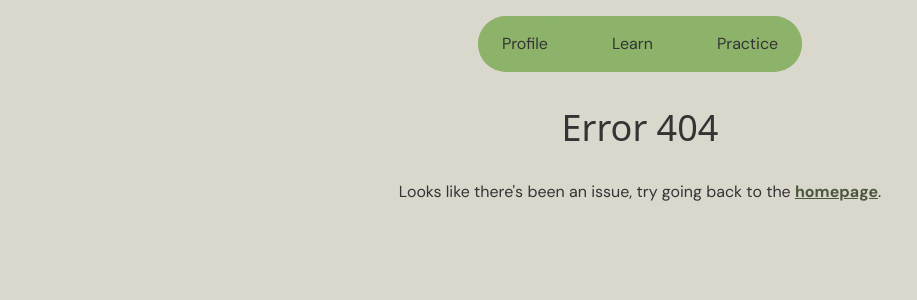
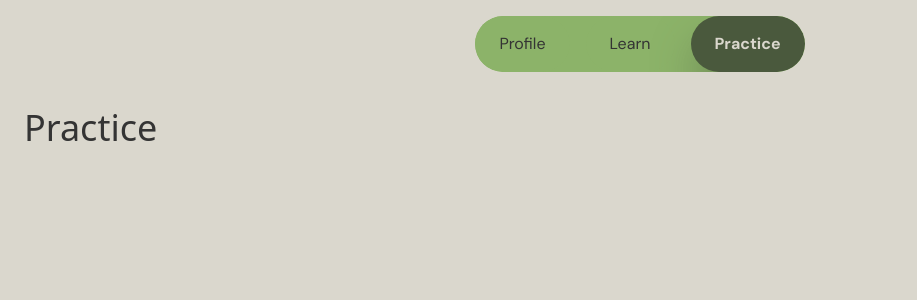
Before and after one commit to cerithf/wrth-sgwrs-v3, a React (Vite) app: page /practice in a window 1280 px wide. Before the commit this address had no page. Shown: the top 300 px of the page, without its empty margins (0-917 px from the left). Built offline with nearby package versions, Linux system fonts and the light colour scheme; a web font is replaced by a local one.

Commit message:
Add Practice page and update routing; enhance Learn page with BackToTop component styling

```diff
--- a/src/App.tsx
+++ b/src/App.tsx
@@ -1,10 +1,10 @@
 import { BrowserRouter as Router, Routes, Route } from "react-router-dom";
 import "./index.css";
-import BackToTop from "./components/BackToTop";
 // pages
 import LogInPage from "./pages/LogInPage";
 import Profile from "./pages/Profile";
 import Learn from "./pages/Learn";
+import Practice from "./pages/Practice";
 import Error404 from "./pages/Error404";
 
 // common functions
@@ -21,6 +21,7 @@ function App() {
           <Route path="/" element={<LogInPage />} />
           <Route path="/profile" element={<Profile />} />
           <Route path="/learn" element={<Learn />} />
+          <Route path="/practice" element={<Practice />} />
           <Route path="/translate" element={<Learn subpage="translate" />} />
           <Route path="/dictionary" element={<Learn subpage="dictionary" />} />
           <Route path="/grammar" element={<Learn subpage="grammar" />} />
--- a/src/pages/Learn.tsx
+++ b/src/pages/Learn.tsx
@@ -29,7 +29,7 @@ export default function Learn({
         <h1>{capitalise(activePage)}</h1>
         {learnPages[activePage]}
       </main>
-      <BackToTop />
+      <BackToTop addedClasses="my-4" />
     </div>
   );
 }
--- /dev/null
+++ b/src/pages/Practice.tsx
@@ -0,0 +1,12 @@
+import NavBar from "../components/NavBar";
+
+export default function Practice() {
+  return (
+    <div className="practice-page">
+      <NavBar currentPage="practice" />
+      <main className="py-3 px-6 gap-4 flex flex-col">
+        <h1>Practice</h1>
+      </main>
+    </div>
+  );
+}
--- a/src/pages/learn-pages/Grammar.tsx
+++ b/src/pages/learn-pages/Grammar.tsx
@@ -1,4 +1,3 @@
-import BackToTop from "../../components/BackToTop";
 import { marked } from "marked";
 import { useState } from "react";
 
```
